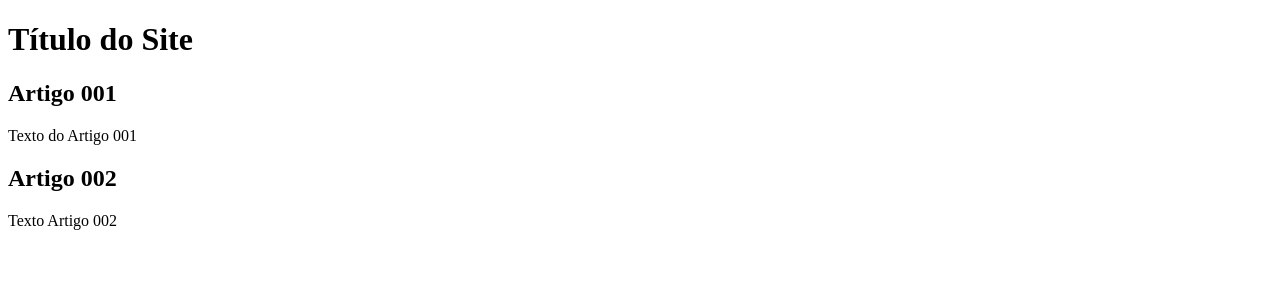
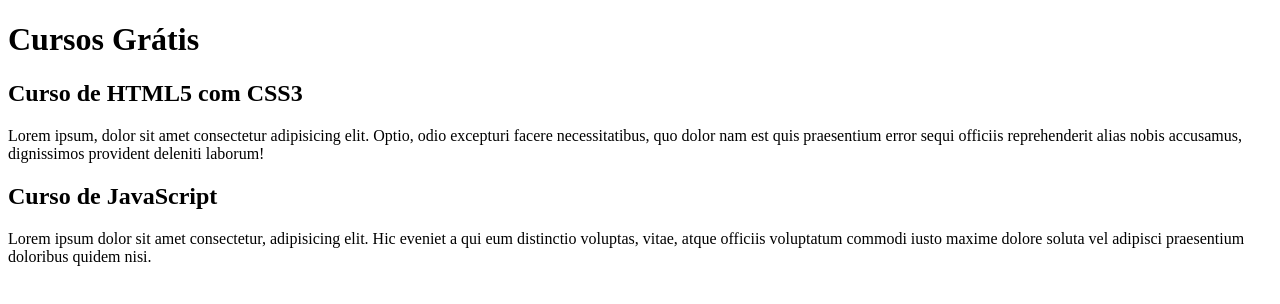
Before and after one commit to FelipeAmaraLacerda/projeto-site, a plain HTML site: page index.html in a window 1280 px wide. Drawn offline with Linux system fonts and the light colour scheme.

Commit message:
comcecei a escrever o conteúdo

```diff
--- a/index.html
+++ b/index.html
@@ -4,20 +4,20 @@
     <meta charset="UTF-8">
     <meta name="viewport" content="width=device-width, initial-scale=1.0">
     <meta http-equiv="X-UA-Compatible" content="ie=edge">
-    <title>Título do Site</title>
+    <title></title>
 </head>
 <body>
     <main>
         <header>
-            <h1>Título do Site</h1>
+            <h1>Cursos Grátis</h1>
         </header>
         <article>
-            <h2>Artigo 001 </h2>
-            <p>Texto do Artigo 001</p>
+            <h2>Curso de HTML5 com CSS3 </h2>
+            <p>Lorem ipsum, dolor sit amet consectetur adipisicing elit. Optio, odio excepturi facere necessitatibus, quo dolor nam est quis praesentium error sequi officiis reprehenderit alias nobis accusamus, dignissimos provident deleniti laborum!</p>
         </article>
         <article>
-            <h2>Artigo 002</h2>
-            <p>Texto Artigo 002</p>
+            <h2>Curso de JavaScript</h2>
+            <p>Lorem ipsum dolor sit amet consectetur, adipisicing elit. Hic eveniet a qui eum distinctio voluptas, vitae, atque officiis voluptatum commodi iusto maxime dolore soluta vel adipisci praesentium doloribus quidem nisi.</p>
         </article>
     </main>
 
```
